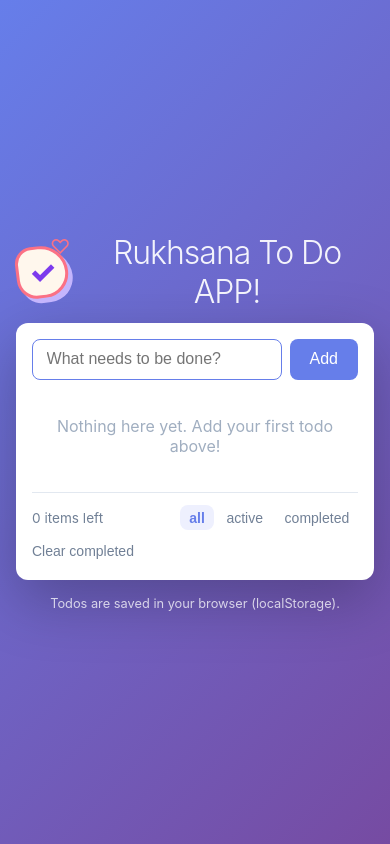
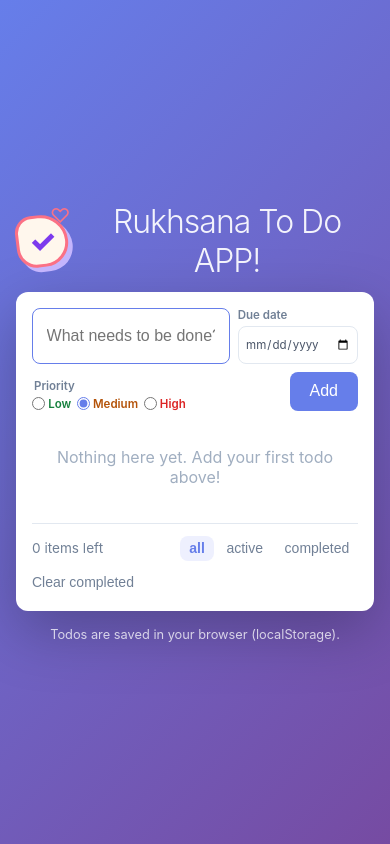
Before and after one commit to reasmin24/todo-app, a Next.js app: page / in a window 390 px wide. Built offline with nearby package versions, Linux system fonts and the light colour scheme.

Commit message:
Add todo dates and priorities

```diff
--- a/app/globals.css
+++ b/app/globals.css
@@ -84,9 +84,15 @@ body {
 }
 
 .add-form {
-  display: flex;
+  display: grid;
+  grid-template-columns: minmax(0, 1fr) auto auto;
+  align-items: end;
   gap: 0.5rem;
   margin-bottom: 0.75rem;
+}
+
+.form-main {
+  display: contents;
 }
 
 .input {
@@ -101,6 +107,53 @@ body {
 
 .input:focus {
   border-color: #667eea;
+}
+
+.date-field,
+.priority-field {
+  color: #718096;
+  font-size: 0.72rem;
+  font-weight: 600;
+}
+
+.date-field {
+  display: grid;
+  gap: 0.25rem;
+}
+
+.date-input {
+  min-height: 2.35rem;
+  border: 1px solid #e2e8f0;
+  border-radius: 8px;
+  color: #4a5568;
+  padding: 0.4rem;
+  font: inherit;
+  font-weight: 400;
+}
+
+.priority-field {
+  border: 0;
+  padding: 0;
+  margin: 0;
+}
+
+.priority-options {
+  display: flex;
+  gap: 0.35rem;
+  margin-top: 0.25rem;
+}
+
+.priority-option {
+  display: flex;
+  align-items: center;
+  gap: 0.2rem;
+  text-transform: capitalize;
+  cursor: pointer;
+}
+
+.priority-option input {
+  accent-color: #667eea;
+  margin: 0;
 }
 
 .btn {
@@ -149,6 +202,12 @@ body {
   min-width: 0;
 }
 
+.todo-details {
+  display: grid;
+  gap: 0.2rem;
+  min-width: 0;
+}
+
 .checkbox-label input[type="checkbox"] {
   width: 1.1rem;
   height: 1.1rem;
@@ -165,6 +224,46 @@ body {
 .todo-text.done {
   text-decoration: line-through;
   color: #a0aec0;
+}
+
+.todo-meta {
+  display: flex;
+  align-items: center;
+  gap: 0.5rem;
+  color: #a0aec0;
+  font-size: 0.75rem;
+}
+
+.priority-badge {
+  border-radius: 999px;
+  padding: 0.15rem 0.45rem;
+  font-size: 0.68rem;
+  font-weight: 700;
+  text-transform: capitalize;
+}
+
+.priority-low {
+  color: #15803d;
+}
+
+.priority-medium {
+  color: #b45309;
+}
+
+.priority-high {
+  color: #dc2626;
+}
+
+.priority-badge.priority-low {
+  background: #dcfce7;
+}
+
+.priority-badge.priority-medium {
+  background: #fef3c7;
+}
+
+.priority-badge.priority-high {
+  background: #fee2e2;
 }
 
 .btn-delete {
@@ -236,3 +335,20 @@ body {
   font-size: 0.8rem;
   margin: 1rem 0 0 0;
 }
+
+@media (max-width: 560px) {
+  .add-form {
+    grid-template-columns: 1fr auto;
+  }
+
+  .form-main {
+    display: grid;
+    grid-column: 1 / -1;
+    gap: 0.5rem;
+    grid-template-columns: minmax(0, 1fr) auto;
+  }
+
+  .priority-field {
+    grid-column: 1;
+  }
+}
--- a/app/page.tsx
+++ b/app/page.tsx
@@ -7,6 +7,8 @@ type Todo = {
   text: string;
   completed: boolean;
   createdAt: number;
+  dueDate?: string;
+  priority?: "low" | "medium" | "high";
 };
 
 const STORAGE_KEY = "vercel-todo-app:todos";
@@ -26,6 +28,8 @@ function loadTodos(): Todo[] {
 export default function Home() {
   const [todos, setTodos] = useState<Todo[]>([]);
   const [text, setText] = useState("");
+  const [dueDate, setDueDate] = useState("");
+  const [priority, setPriority] = useState<NonNullable<Todo["priority"]>>("medium");
   const [filter, setFilter] = useState<"all" | "active" | "completed">("all");
   const [hydrated, setHydrated] = useState(false);
 
@@ -45,9 +49,18 @@ export default function Home() {
     if (!trimmed) return;
     setTodos((prev) => [
       ...prev,
-      { id: crypto.randomUUID(), text: trimmed, completed: false, createdAt: Date.now() },
+      {
+        id: crypto.randomUUID(),
+        text: trimmed,
+        completed: false,
+        createdAt: Date.now(),
+        dueDate,
+        priority,
+      },
     ]);
     setText("");
+    setDueDate("");
+    setPriority("medium");
   }
 
   function toggleTodo(id: string) {
@@ -82,6 +95,7 @@ export default function Home() {
 
       <div className="card">
         <form className="add-form" onSubmit={addTodo}>
+          <div className="form-main">
             <input
               className="input"
               type="text"
@@ -91,6 +105,33 @@ export default function Home() {
               aria-label="New todo"
               autoFocus
             />
+            <label className="date-field">
+              <span>Due date</span>
+              <input
+                className="date-input"
+                type="date"
+                value={dueDate}
+                onChange={(e) => setDueDate(e.target.value)}
+              />
+            </label>
+          </div>
+          <fieldset className="priority-field">
+            <legend>Priority</legend>
+            <div className="priority-options">
+              {(["low", "medium", "high"] as const).map((level) => (
+                <label key={level} className={`priority-option priority-${level}`}>
+                  <input
+                    type="radio"
+                    name="priority"
+                    value={level}
+                    checked={priority === level}
+                    onChange={() => setPriority(level)}
+                  />
+                  {level}
+                </label>
+              ))}
+            </div>
+          </fieldset>
           <button className="btn btn-add" type="submit">
             Add
           </button>
@@ -111,7 +152,13 @@ export default function Home() {
                   checked={todo.completed}
                   onChange={() => toggleTodo(todo.id)}
                 />
+                <span className="todo-details">
                   <span className={`todo-text ${todo.completed ? "done" : ""}`}>{todo.text}</span>
+                  <span className="todo-meta">
+                    {todo.dueDate && <span>Due {todo.dueDate}</span>}
+                    {todo.priority && <span className={`priority-badge priority-${todo.priority}`}>{todo.priority}</span>}
+                  </span>
+                </span>
               </label>
               <button
                 className="btn btn-delete"
```
Lines whose indentation alone changed are shown as unchanged.
